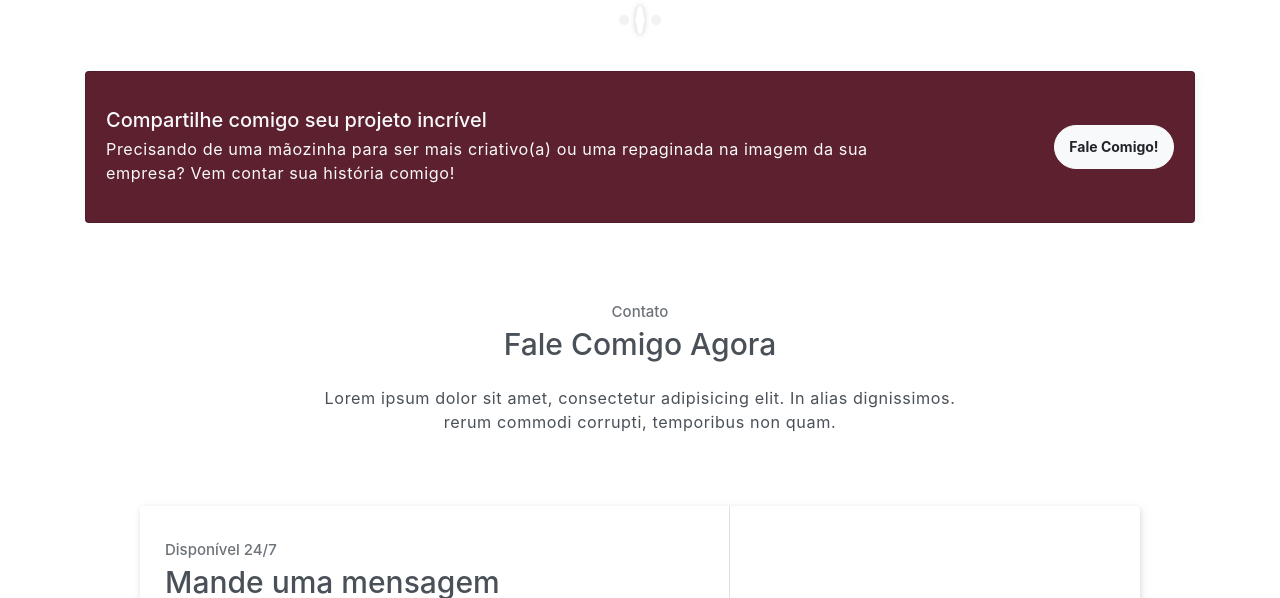
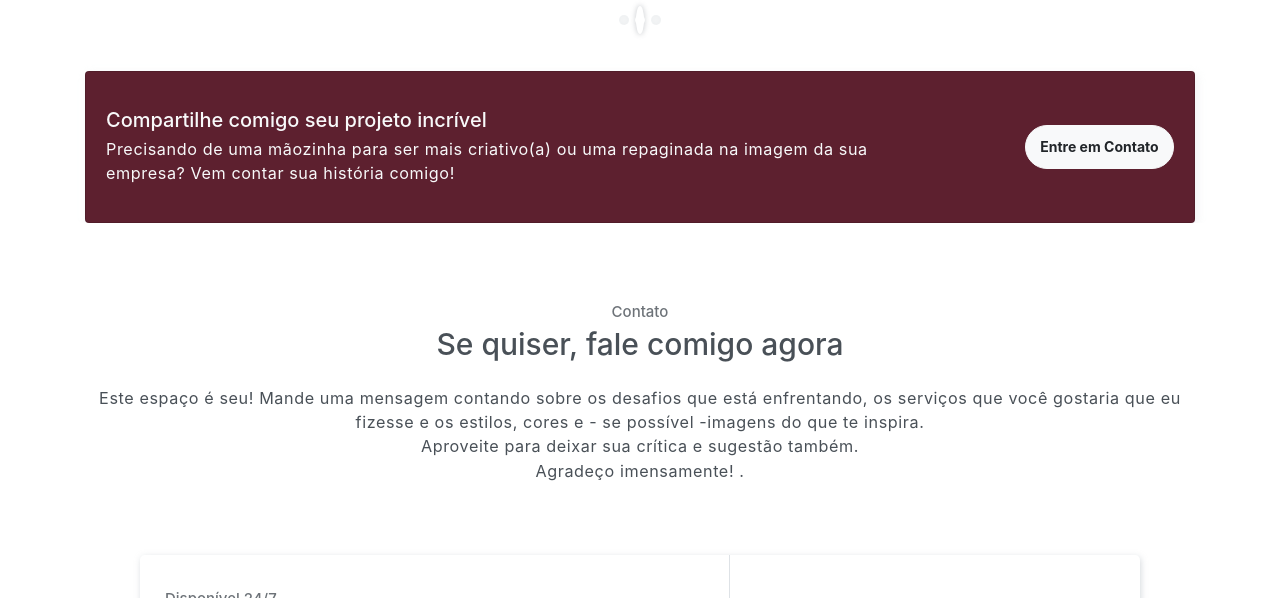
Before and after one commit to jmtannus/jmtannus.github.io, a plain HTML site: page index.html in a window 1280 px wide. Shown: the part 3000-3598 px from the top of the page. Drawn offline with Linux system fonts and the light colour scheme.

Commit message:
Improving the contact section

```diff
--- a/index.html
+++ b/index.html
@@ -359,7 +359,7 @@
                         </div>
                         <div class="col-sm-3 text-center text-sm-right">
                             <a href="https://wa.me/5549988950394?text=Ol%C3%A1%2C+peguei+seu+contato+no+v%C3%ADdeo+que+ensina+a+fazer+site+de+portfolio%21"
-                                target="_blank" class="btn btn-light rounded">Fale Comigo!</a>
+                                target="_blank" class="btn btn-light rounded">Entre em Contato</a>
                         </div>
                     </div>
                 </div>
@@ -372,9 +372,10 @@
     <section id="contact" class="position-relative section">
         <div class="container text-center">
             <h6 class="subtitle">Contato</h6>
-            <h6 class="section-title mb-4">Fale Comigo Agora</h6>
-            <p class="mb-5 pb-4">Lorem ipsum dolor sit amet, consectetur adipisicing elit. In alias dignissimos. <br>
-                rerum commodi corrupti, temporibus non quam.</p>
+            <h6 class="section-title mb-4">Se quiser, fale comigo agora</h6>
+            <p class="mb-5 pb-4">Este espaço é seu! Mande uma mensagem contando sobre os desafios que está enfrentando, os serviços que você gostaria que eu fizesse e os estilos, cores e - se possível -imagens do que te inspira. <br>
+                Aproveite para deixar sua crítica e sugestão também.  <br>
+                    Agradeço imensamente! .</p>
 
             <div class="contact text-left">
                 <div class="form">
```
